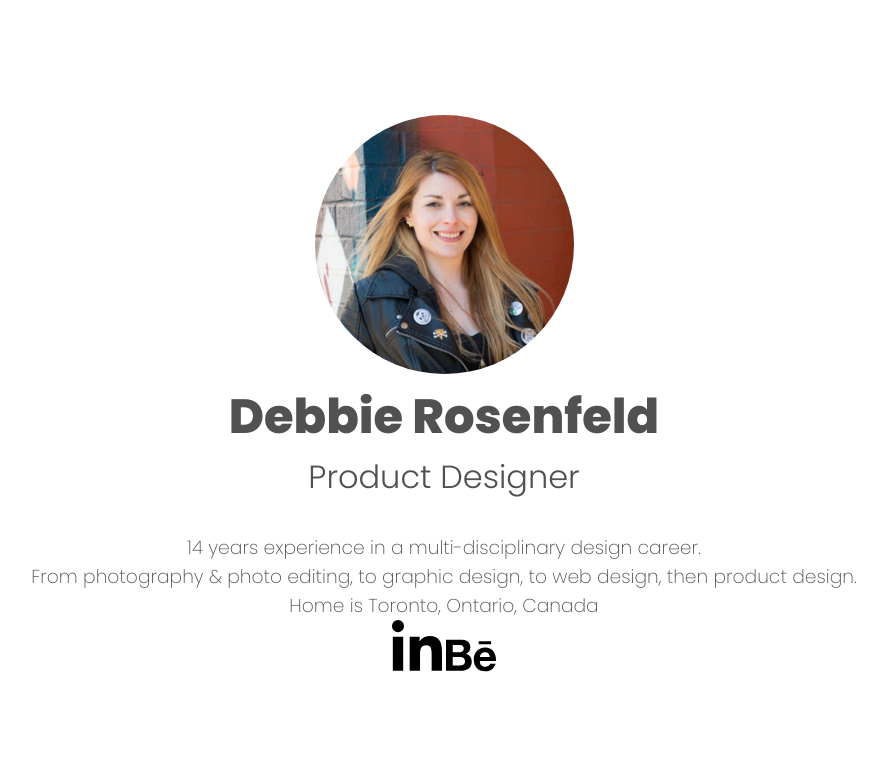
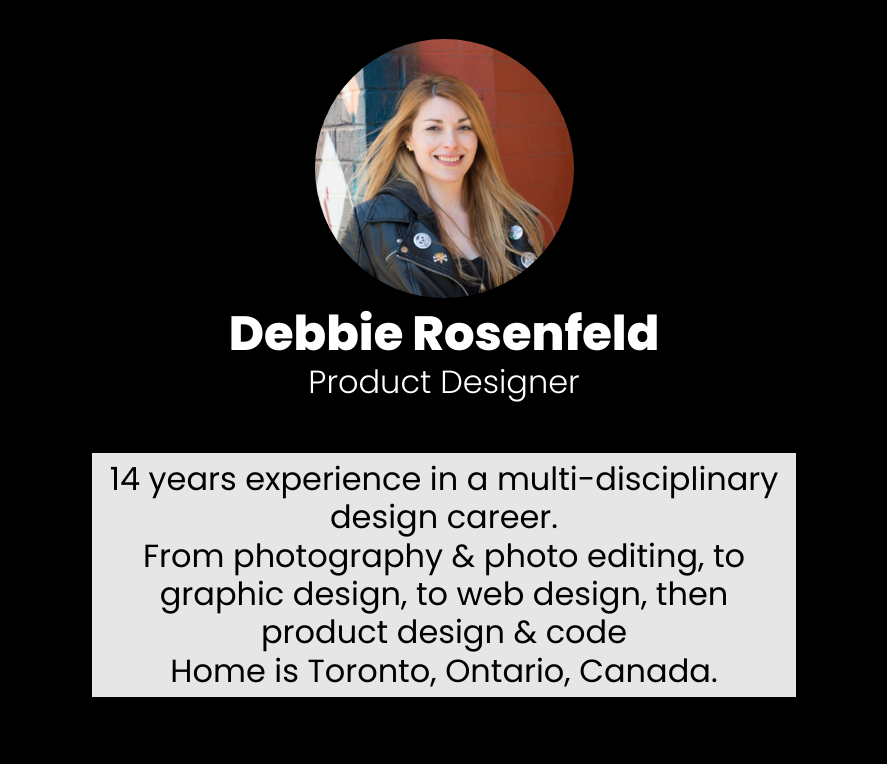
Before and after one commit to drosenfeld87/portfolio2021, a plain HTML site: page index.html in a window 1280 px wide. Shown: the whole page, without its empty margins (196-1083 px from the left). Drawn offline with Linux system fonts and the light colour scheme; a web font is replaced by a local one.

Commit message:
did some animation

```diff
--- a/index.html
+++ b/index.html
@@ -13,15 +13,15 @@
           <img src="images/me.png" alt="photo of debbie">
         </div>
           <div class="intro-text">
-            <h1>Debbie Rosenfeld</h1>
-              <h2>Product Designer</h2>
-                <h3>14 years experience in a multi-disciplinary design career.<br>
-                  From photography & photo editing, to graphic design, to web design, then product design.<br>
-                  Home is Toronto, Ontario, Canada</h3>
+            <h1 class="flyIn lineOne">Debbie Rosenfeld</h1>
+              <h2 class="flyIn lineTwo">Product Designer</h2>
+                <p class="flyIn lineThree">14 years experience in a multi-disciplinary design career.<br style="padding-bottom: 20px;">
+                  From photography & photo editing, to graphic design, to web design, then product design & code
+                  <br>Home is Toronto, Ontario, Canada.</p>
           </div>
           <div class="social">
-              <img src="images/linkedin-in-brands.svg" alt="linkedin logo" class="social-icons">
-              <img src="images/behance-brands.svg" alt="behance logo" class="social-icons">
+            <img src="images/linkedin-in-brands.svg" alt="linkedin logo" class="social-icons">
+            <img src="images/behance-brands.svg" alt="behance logo" class="social-icons">
           </div>
         </div>
     </body>
--- a/styles/styles.css
+++ b/styles/styles.css
@@ -4,11 +4,20 @@
   box-sizing: border-box;
   margin: 0;
   padding: 0;
+  font-size: 16px;
 }
 
 body {
-  color: #515151;
+  background-color: #000;
+  color: #fff;
   font-family: 'Poppins', 'sans-serif';
+  height: 100vh;
+}
+
+@keyframes animatedBackground {
+  0% { background-position: 0 0; }
+  50% { background-position: 50% 0; }
+  100% { background-position: 0 0; }
 }
 
 .container {
@@ -18,6 +27,49 @@ body {
   align-items: center;
   text-align: center;
   height: 100vh;
+}
+
+.flyIn {
+  color:#fff;
+  line-height: 1.2em;
+  position: relative;
+}
+
+.lineOne {
+	transition-delay: .2s;
+	transition: .4s ease in;
+	animation: txtFlyIn .3s linear;
+}
+
+.lineTwo {
+  transition-delay: .6s;
+  transition: .8s ease in;
+  animation: txtFlyIn .9s linear;
+}
+
+.lineThree {
+  transition-delay: 2s;
+  transition: 2s ease in;
+  animation: fadeIn 2s linear;
+  width: 100%;
+  background-color:rgba(255,255,255,0.9);
+  display: inline-block;
+  color:#000;
+  max-width: 63%;
+  max-width: 22em;
+  font-size: 2em;
+  padding: .2em .5em;
+  margin-top: 20px;
+}
+
+@keyframes fadeIn{
+  0% { opacity:0;}
+  100% { opacity:1;}
+}
+
+@keyframes txtFlyIn{
+  0% { transform:translateX(-100%); }
+  100% { transform:translateX(0%); }
 }
 
 h1 {
@@ -31,8 +83,8 @@ h2 {
   padding-bottom: 1em;
 }
 
-h3 {
-  font-weight: 200;
+p {
+  font-size: 1.5em;
 }
 
 .social-icons {
```
